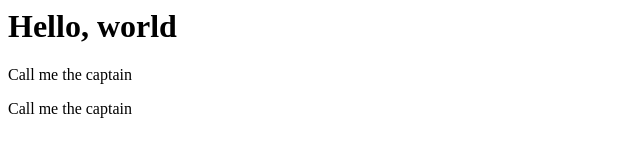
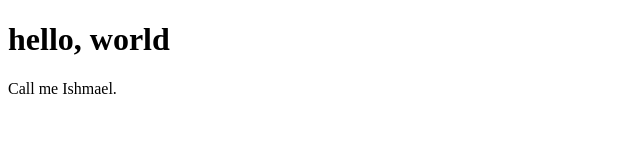
Before and after one commit to meowingpurr/website, a plain HTML site: page index.html in a window 1280 px wide. Shown: the whole page, without its empty margins (0-640 px from the left). Drawn offline with Linux system fonts and the light colour scheme.

Commit message:
add HTML structure

```diff
--- a/index.html
+++ b/index.html
@@ -1,3 +1,10 @@
-<h1>Hello, world</h1>
-<p>Call me the captain</p>
-<p>Call me the captain</p>
+<!DOCTYPE html>
+<html>
+<head>
+<title>This is a title</title>
+</head>
+<body>
+<h1>hello, world</h1>
+<p>Call me Ishmael.</p>
+</body>
+</html>
```
